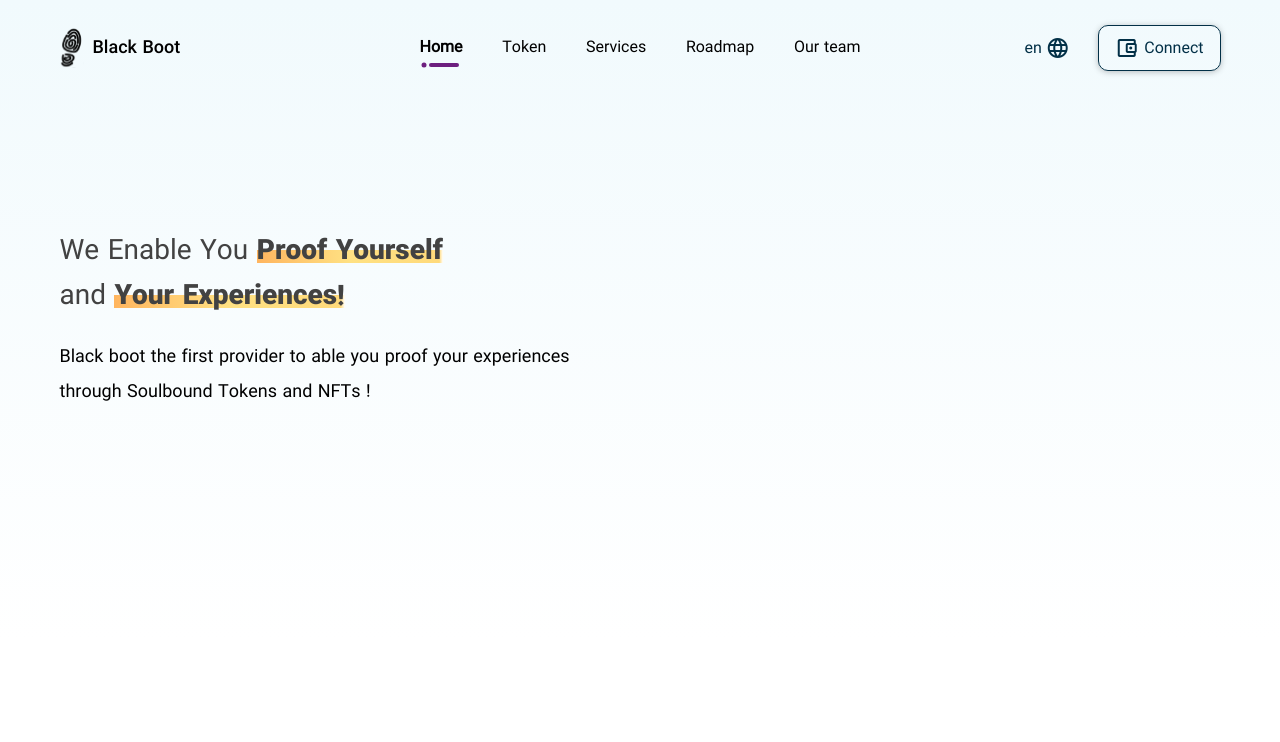
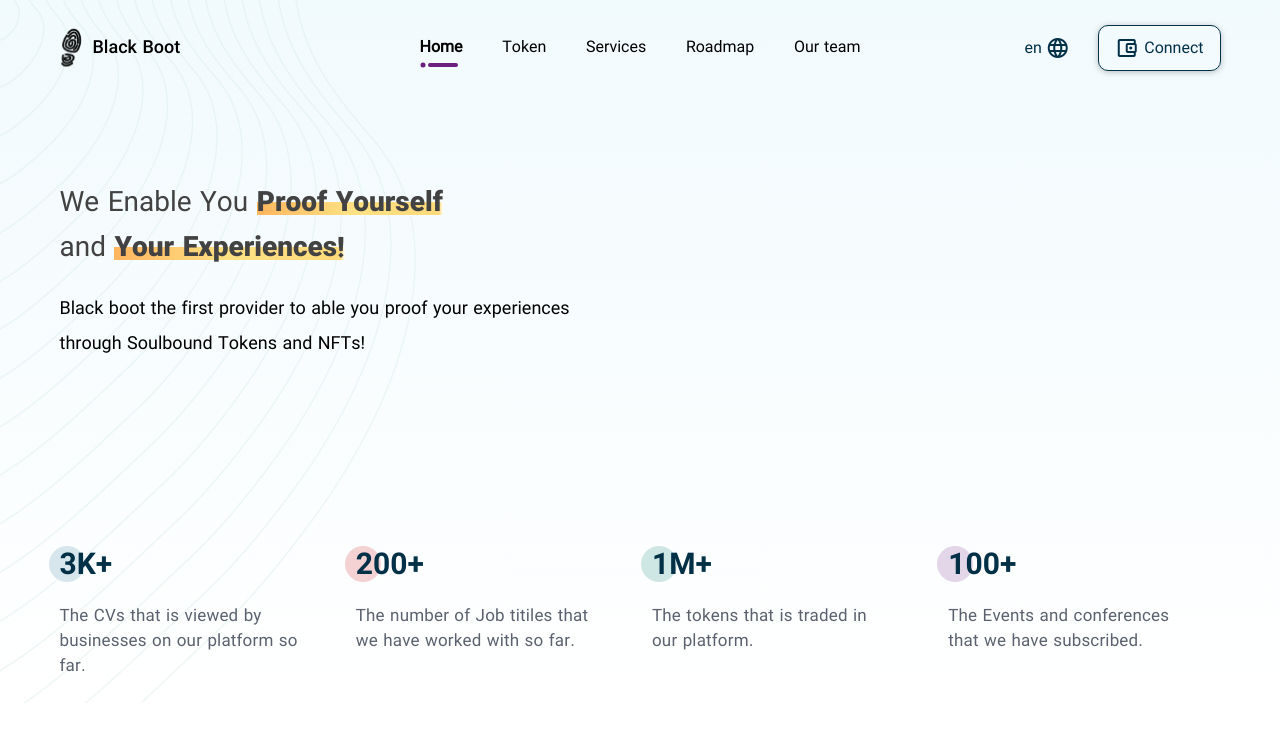
Before and after one commit to BlackBoot-io/Site, a Nuxt app: page / in a window 1280 px wide. Shown: the top 742 px of the page. Built offline with nearby package versions, Linux system fonts and the light colour scheme.

Commit message:
adding stats

```diff
--- a/components/base/Header.vue
+++ b/components/base/Header.vue
@@ -243,9 +243,6 @@ header {
       min-height: 46px!important;
       color: #023047!important;
 
-      .v-icon {
-      }
-
       &.btn-connect {
         min-width: 116px!important;
         border: 1px solid #023047!important;
@@ -292,14 +289,14 @@ header {
     }
 
     &:before {
-      left: calc(58% - 20px);
+      left: calc(55% - 20px);
       bottom: -10px;
       height: 0;
       border-radius: 50%;
     }
 
     &:after {
-      left: 58%;
+      left: 55%;
       bottom: -9px;
       height: 4px;
       border-radius: 30px;
--- a/components/section/Spotlight.vue
+++ b/components/section/Spotlight.vue
@@ -1,13 +1,23 @@
 <template>
   <v-container fluid class="spotlight">
     <v-container>
-      <v-row>
+      <v-row class="s-inside">
         <v-col>
           <h1 class="s-head">
             We Enable You <span>Proof Yourself</span><br>and <span>Your Experiences!</span>
           </h1>
           <p class="s-text">
-            Black boot the first provider to able you proof your experiences through Soulbound Tokens and NFTs !
+            Black boot the first provider to able you proof your experiences through Soulbound Tokens and NFTs!
+          </p>
+        </v-col>
+      </v-row>
+      <v-row class="stats">
+        <v-col v-for="(stat, index) in stats" :key="index">
+          <span :class="'s-num num-'+index">
+            {{ stat.num }}
+          </span>
+          <p class="s-text">
+            {{ stat.text }}
           </p>
         </v-col>
       </v-row>
@@ -18,7 +28,24 @@
 <script>
   export default {
     data: () => ({
-
+      stats: [
+        {
+          num: '3K+',
+          text: 'The CVs that is viewed by businesses on our platform so far.'
+        },
+        {
+          num: '200+',
+          text: 'The number of Job titiles that we have worked with so far.'
+        },
+        {
+          num: '1M+',
+          text: 'The tokens that is traded in our platform.'
+        },
+        {
+          num: '100+',
+          text: 'The Events and conferences that we have subscribed.'
+        },
+      ]
     }),
   }
 </script>
@@ -28,11 +55,17 @@
 @import '~/assets/scss/_mixins.scss';
 
 .spotlight {
-  display: flex;
-  align-items: center;
-  height: 80vh;
   background: #8de0f8;
-  background: linear-gradient(to bottom,#f1fafd 0%, $cw 100%);
+  background-image: url('../../static/img/spotlight-bg.png');
+  background-image: url('../../static/img/spotlight-bg.png'), linear-gradient(to bottom,#f1fafd 0%, $cw 100%);
+  background-repeat: no-repeat;
+  background-position: left top;
+
+  .s-inside {
+    height: 65vh;
+    display: flex;
+    align-items: center;
+  }
 
   .s-head {
     font-style: normal;
@@ -70,4 +103,62 @@
   }
 }
 
+.stats {
+
+  .s-num {
+    position: relative;
+    z-index: 5;
+    display: block;
+    font-family: $f-b-en;
+    font-weight: 700;
+    font-size: 30px;
+    color: #023047;
+    margin-bottom: 15px!important;
+
+    &:before {
+      content: "";
+      position: absolute;
+      z-index: -1;
+      left: 7px;
+      top: 45%;
+      transform: translate(-50%, -50%);
+      background: #d7e6ec;
+      transition: 0.2s;
+      width: 36px;
+      height: 36px;
+      border-radius: 50%;
+    }
+
+    &.num-0 {
+      &:before {
+        background: #d7e6ec;
+      }
+    }
+    &.num-1 {
+      &:before {
+        background: #f4d1d3;
+      }
+    }
+    &.num-2 {
+      &:before {
+        background: #cfe7e4;
+      }
+    }
+    &.num-3 {
+      &:before {
+        background: #e3d6e9;
+      }
+    }
+  }
+
+  .s-text {
+    font-weight: 400;
+    font-size: 17px;
+    line-height: 25px;
+    letter-spacing: 0.01em;
+    color: #5B626E;
+    max-width: 90%;
+  }
+}
+
 </style>
```
Also changed, not shown: static/img/spotlight-bg.png (added).
